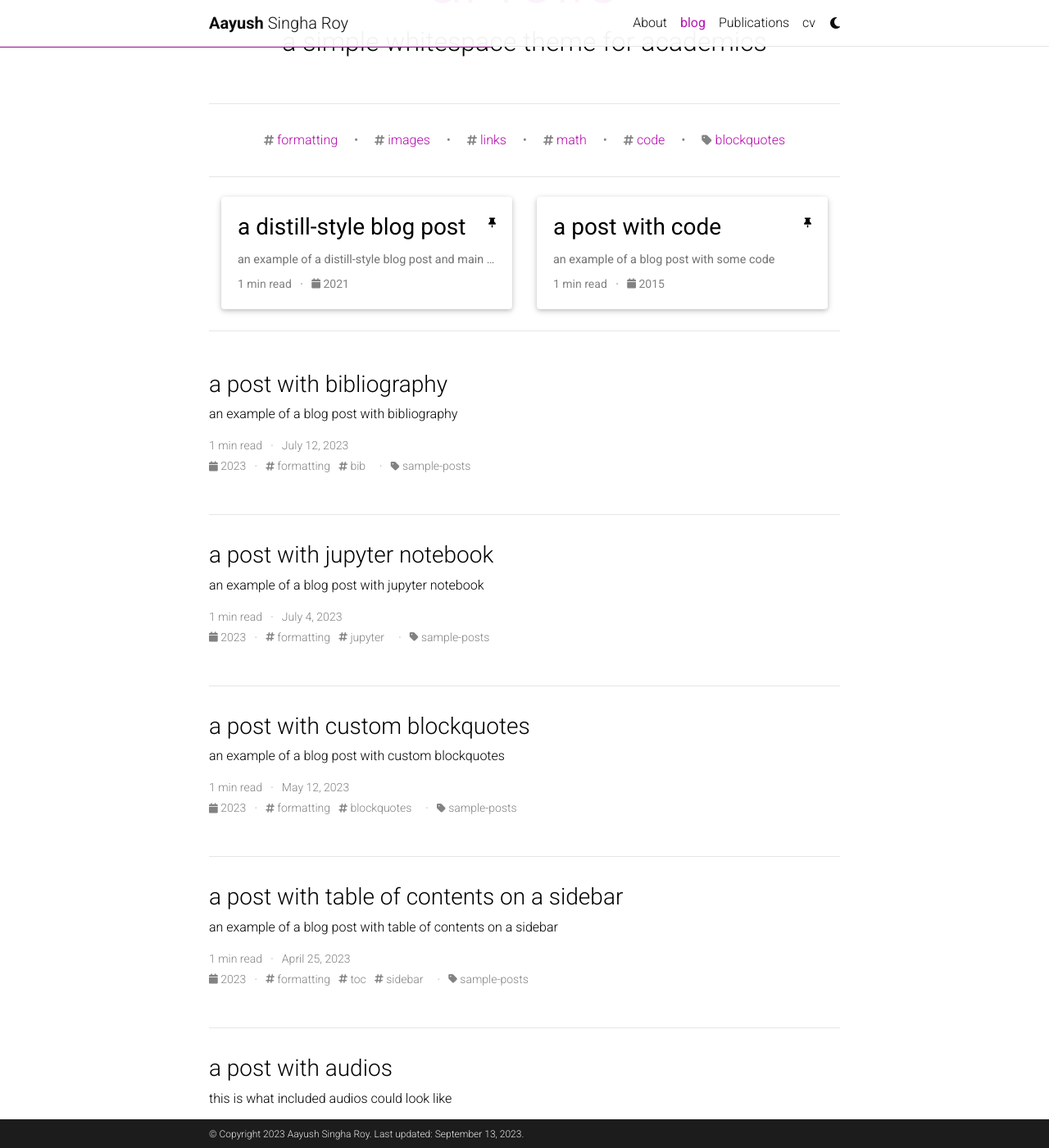
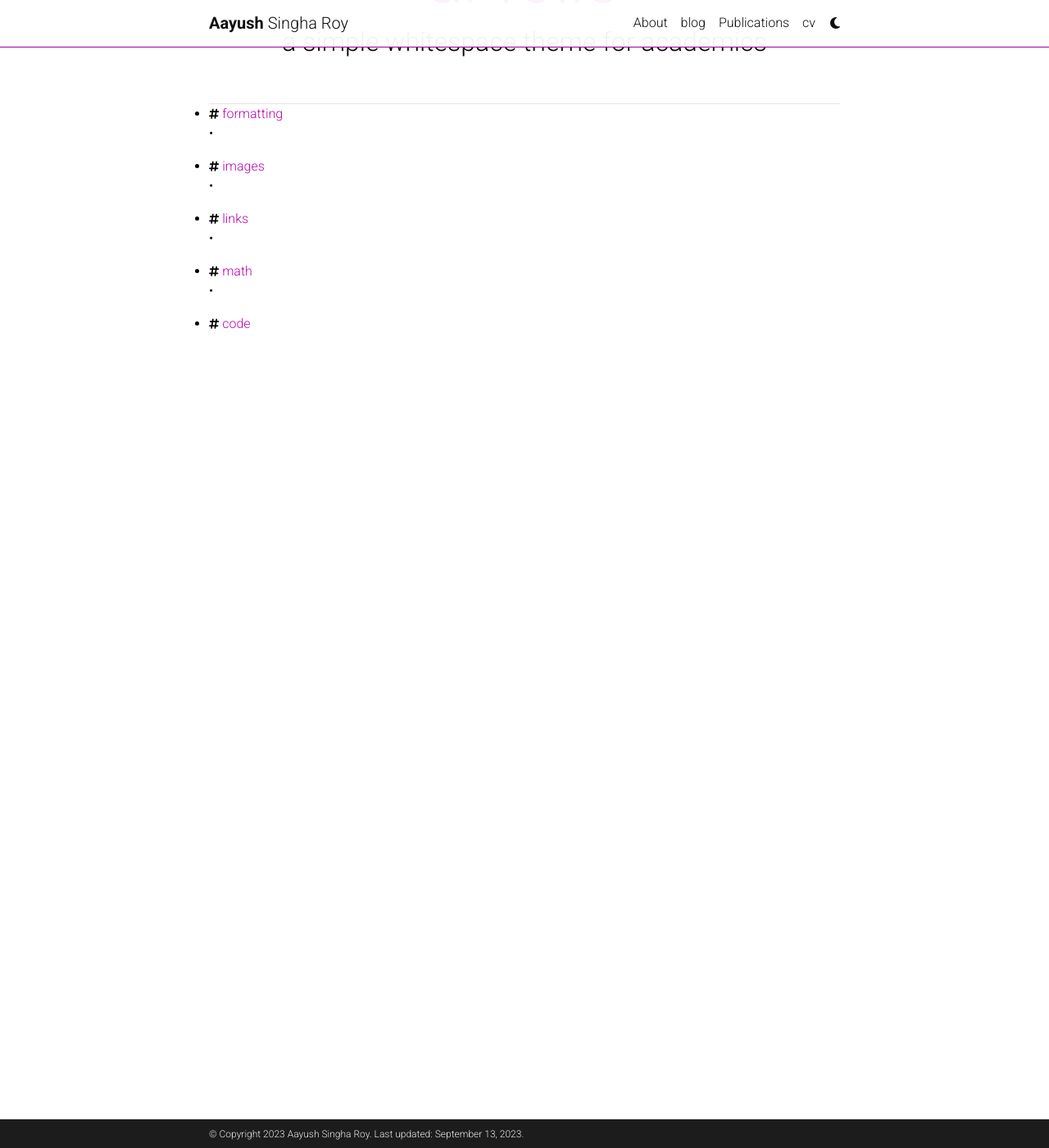
Before and after one commit to Asr419/Asr419.github.io, a Jekyll site: the page built from blog/index.html, in a window 1280 px wide and 1400 px high, scrolled down 209 px. Shown: the whole window at 82% size. Built offline with Jekyll 4.4.1, drawn with Linux system fonts in a browser that asks for light colours; the list of posts is cut into pages by our own code; comment, search, counter and statistics services are not loaded; a style sheet for code colours, icons or effects is not loaded; some of the changed text lies outside the part shown.

Commit message:
3rd update

```diff
--- a/blog/index.html
+++ b/blog/index.html
@@ -10,38 +10,23 @@
 sort_reverse: true
 trail:
 before: 1 # The number of links before the current page
-    after: 3  # The number of links after the current page
+after: 3 # The number of links after the current page
 ---
 
 <div class="post">
 
-  {% assign blog_name_size = site.blog_name | size %}
-  {% assign blog_description_size = site.blog_description | size %}
-
-  {% if blog_name_size > 0 or blog_description_size > 0 %}
   <div class="header-bar">
     <h1>{{ site.blog_name }}</h1>
     <h2>{{ site.blog_description }}</h2>
   </div>
-  {% endif %}
 
-  {% if site.display_tags or site.display_categories %}
-  <div class="tag-category-list">
+  {% if site.display_tags %}
+  <div class="tag-list">
     <ul class="p-0 m-0">
       {% for tag in site.display_tags %}
       <li>
-          <i class="fas fa-hashtag fa-sm"></i> <a href="{{ tag | slugify | prepend: '/blog/tag/' | relative_url }}">{{ tag }}</a>
-        </li>
-        {% unless forloop.last %}
-          <p>&bull;</p>
-        {% endunless %}
-      {% endfor %}
-      {% if site.display_categories.size > 0 and site.display_tags.size > 0 %}
-        <p>&bull;</p>
-      {% endif %}
-      {% for category in site.display_categories %}
-        <li>
-          <i class="fas fa-tag fa-sm"></i> <a href="{{ category | slugify | prepend: '/blog/category/' | relative_url }}">{{ category }}</a>
+        <i class="fas fa-hashtag fa-sm"></i> <a href="{{ tag | slugify | prepend: '/blog/tag/' | relative_url }}">{{ tag
+          }}</a>
       </li>
       {% unless forloop.last %}
       <p>&bull;</p>
@@ -49,49 +34,6 @@
       {% endfor %}
     </ul>
   </div>
-  {% endif %}
-
-  {% assign featured_posts = site.posts | where: "featured", "true" %}
-  {% if featured_posts.size > 0 %}
-    <br>
-    <div class="container featured-posts">
-      {% assign is_even = featured_posts.size | modulo: 2 %}
-      <div class="row row-cols-{% if featured_posts.size <= 2 or is_even == 0 %}2{% else %}3{% endif %}">
-      {% for post in featured_posts %}
-        <div class="card-item col">
-          <a href="{{ post.url | relative_url }}">
-            <div class="card hoverable">
-              <div class="row g-0">
-                <div class="col-md-12">
-                  <div class="card-body">
-                    <div class="float-right">
-                      <i class="fa-solid fa-thumbtack fa-xs"></i>
-                    </div>
-                    <h3 class="card-title text-lowercase">{{ post.title }}</h3>
-                    <p class="card-text">{{ post.description }}</p>
-
-                    {% if post.external_source == blank %}
-                      {% assign read_time = post.content | number_of_words | divided_by: 180 | plus: 1 %}
-                    {% else %}
-                      {% assign read_time = post.feed_content | strip_html | number_of_words | divided_by: 180 | plus: 1 %}
-                    {% endif %}
-                    {% assign year = post.date | date: "%Y" %}
-
-                    <p class="post-meta">
-                      {{ read_time }} min read &nbsp; &middot; &nbsp;
-                      <a href="{{ year | prepend: '/blog/' | prepend: site.baseurl}}">
-                        <i class="fas fa-calendar fa-sm"></i> {{ year }} </a>
-                    </p>
-                  </div>
-                </div>
-              </div>
-            </div>
-          </a>
-        </div>
-      {% endfor %}
-      </div>
-    </div>
-    <hr>
   {% endif %}
 
   <ul class="post-list">
@@ -107,20 +49,19 @@
     {% assign categories = post.categories | join: "" %}
 
     <li>
-{%- if post.thumbnail -%}
-<div class="row">
-          <div class="col-sm-9">
-{%- endif -%}
       <h3>
         {% if post.redirect == blank %}
-          <a class="post-title" href="{{ post.url | relative_url }}">{{ post.title }}</a>
-        {% elsif post.redirect contains '://' %}
+        <a class="post-title" href="{{ post.url | prepend: site.baseurl }}">{{ post.title }}</a>
+        {% else %}
+        {% if post.redirect contains '://' %}
         <a class="post-title" href="{{ post.redirect }}" target="_blank">{{ post.title }}</a>
         <svg width="2rem" height="2rem" viewBox="0 0 40 40" xmlns="http://www.w3.org/2000/svg">
-            <path d="M17 13.5v6H5v-12h6m3-3h6v6m0-6-9 9" class="icon_svg-stroke" stroke="#999" stroke-width="1.5" fill="none" fill-rule="evenodd" stroke-linecap="round" stroke-linejoin="round"></path>
+          <path d="M17 13.5v6H5v-12h6m3-3h6v6m0-6-9 9" class="icon_svg-stroke" stroke="#999" stroke-width="1.5"
+            fill="none" fill-rule="evenodd" stroke-linecap="round" stroke-linejoin="round"></path>
         </svg>
         {% else %}
         <a class="post-title" href="{{ post.redirect | relative_url }}">{{ post.title }}</a>
+        {% endif %}
         {% endif %}
       </h3>
       <p>{{ post.description }}</p>
@@ -151,13 +92,6 @@
         {% endfor %}
         {% endif %}
       </p>
-{%- if post.thumbnail -%}
-    </div>
-  <div class="col-sm-3">
-    <img class="card-img" src="{{post.thumbnail | relative_url}}" style="object-fit: cover; height: 90%" alt="image">
-  </div>
-</div>
-{%- endif -%}
     </li>
 
     {% endfor %}
```
Also changed, not shown: _layouts/about.html (+7 -17 lines), reports/psresultdesktop.svg (deleted), reports/psresultmobile.svg (deleted), 1 other file. Lines whose indentation alone changed are shown as unchanged.
